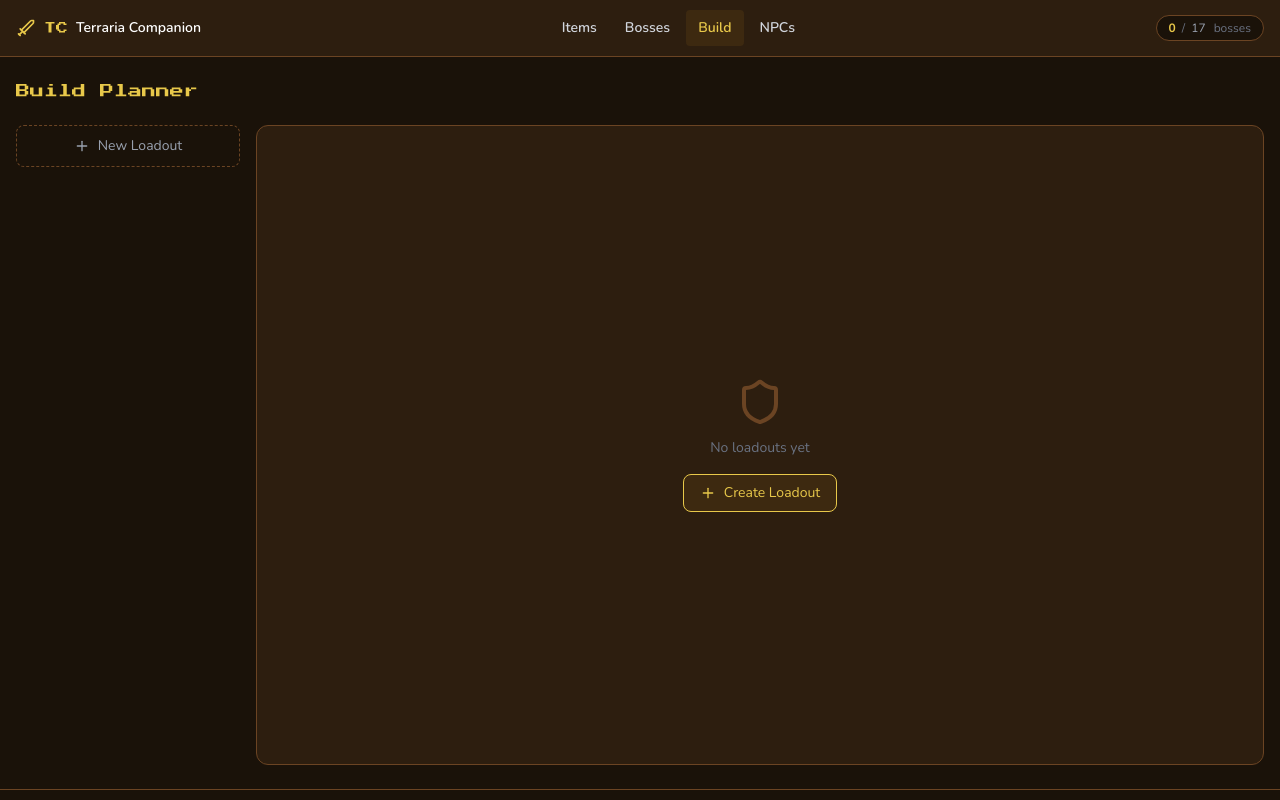
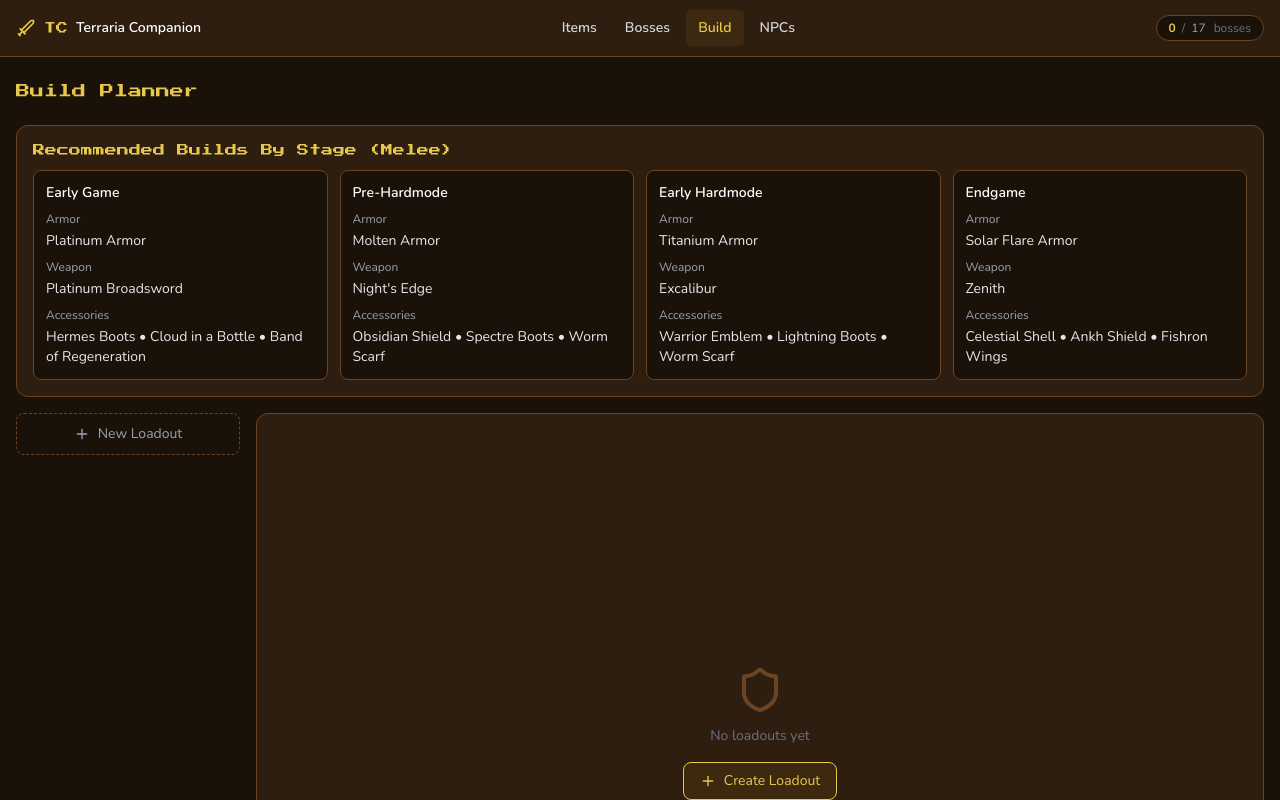
Before and after one commit to NobleStripes/Terraria-Companion, a React (Vite) app: page /build in a window 1280 px wide. Shown: the top 800 px of the page. Built offline with nearby package versions, Linux system fonts and the light colour scheme.

Commit message:
feat: replace BuildPlanner with BuildStages and update Home description for build recommendations

```diff
--- a/src/App.tsx
+++ b/src/App.tsx
@@ -6,7 +6,7 @@
 const Home = lazy(() => import('@/pages/Home'))
 const ItemLookup = lazy(() => import('@/pages/ItemLookup'))
 const BossTracker = lazy(() => import('@/pages/BossTracker'))
-const BuildPlanner = lazy(() => import('@/pages/BuildPlanner'))
+const BuildStages = lazy(() => import('@/pages/BuildStages'))
 const NpcGuide = lazy(() => import('@/pages/NpcGuide'))
 
 function Layout() {
@@ -45,7 +45,7 @@
       { path: 'items/:itemId', element: <ItemLookup /> },
       { path: 'bosses', element: <BossTracker /> },
       { path: 'bosses/:bossId', element: <BossTracker /> },
-      { path: 'build', element: <BuildPlanner /> },
+      { path: 'build', element: <BuildStages /> },
       { path: 'npcs', element: <NpcGuide /> },
       { path: 'npcs/:npcId', element: <NpcGuide /> },
     ],
--- a/src/pages/BuildPlanner.tsx
+++ b/src/pages/BuildStages.tsx
@@ -23,6 +23,120 @@
   armor: ['armor'],
   weapon: ['weapon'],
   accessory: ['accessory'],
+}
+
+interface StageRecommendation {
+  stage: string
+  armor: string
+  weapon: string
+  accessories: string[]
+}
+
+const stagedBuilds: Record<BuildClass, StageRecommendation[]> = {
+  melee: [
+    {
+      stage: 'Early Game',
+      armor: 'Platinum Armor',
+      weapon: 'Platinum Broadsword',
+      accessories: ['Hermes Boots', 'Cloud in a Bottle', 'Band of Regeneration'],
+    },
+    {
+      stage: 'Pre-Hardmode',
+      armor: 'Molten Armor',
+      weapon: "Night's Edge",
+      accessories: ['Obsidian Shield', 'Spectre Boots', 'Worm Scarf'],
+    },
+    {
+      stage: 'Early Hardmode',
+      armor: 'Titanium Armor',
+      weapon: 'Excalibur',
+      accessories: ['Warrior Emblem', 'Lightning Boots', 'Worm Scarf'],
+    },
+    {
+      stage: 'Endgame',
+      armor: 'Solar Flare Armor',
+      weapon: 'Zenith',
+      accessories: ['Celestial Shell', 'Ankh Shield', 'Fishron Wings'],
+    },
+  ],
+  ranged: [
+    {
+      stage: 'Early Game',
+      armor: 'Gold Armor',
+      weapon: 'Platinum Bow',
+      accessories: ['Hermes Boots', 'Lucky Horseshoe', 'Cloud in a Bottle'],
+    },
+    {
+      stage: 'Pre-Hardmode',
+      armor: 'Necro Armor',
+      weapon: 'Minishark',
+      accessories: ['Shark Tooth Necklace', 'Spectre Boots', 'Obsidian Shield'],
+    },
+    {
+      stage: 'Early Hardmode',
+      armor: 'Hallowed Armor',
+      weapon: 'Daedalus Stormbow',
+      accessories: ['Ranger Emblem', 'Lightning Boots', 'Wings'],
+    },
+    {
+      stage: 'Endgame',
+      armor: 'Vortex Armor',
+      weapon: 'Phantasm',
+      accessories: ['Celestial Shell', 'Ankh Shield', 'Fishron Wings'],
+    },
+  ],
+  magic: [
+    {
+      stage: 'Early Game',
+      armor: 'Jungle Armor',
+      weapon: 'Space Gun',
+      accessories: ['Band of Regeneration', 'Cloud in a Bottle', 'Hermes Boots'],
+    },
+    {
+      stage: 'Pre-Hardmode',
+      armor: 'Jungle Armor',
+      weapon: 'Water Bolt',
+      accessories: ['Mana Flower', 'Spectre Boots', 'Obsidian Shield'],
+    },
+    {
+      stage: 'Early Hardmode',
+      armor: 'Titanium Armor',
+      weapon: 'Golden Shower',
+      accessories: ['Sorcerer Emblem', 'Lightning Boots', 'Wings'],
+    },
+    {
+      stage: 'Endgame',
+      armor: 'Nebula Armor',
+      weapon: 'Last Prism',
+      accessories: ['Celestial Shell', 'Ankh Shield', 'Fishron Wings'],
+    },
+  ],
+  summoner: [
+    {
+      stage: 'Early Game',
+      armor: 'Bee Armor',
+      weapon: 'Imp Staff',
+      accessories: ['Hermes Boots', 'Cloud in a Bottle', 'Band of Regeneration'],
+    },
+    {
+      stage: 'Pre-Hardmode',
+      armor: 'Bee Armor',
+      weapon: 'Imp Staff',
+      accessories: ['Feral Claws', 'Spectre Boots', 'Obsidian Shield'],
+    },
+    {
+      stage: 'Early Hardmode',
+      armor: 'Spider Armor',
+      weapon: 'Spider Staff',
+      accessories: ['Summoner Emblem', 'Lightning Boots', 'Wings'],
+    },
+    {
+      stage: 'Endgame',
+      armor: 'Stardust Armor',
+      weapon: 'Stardust Dragon Staff',
+      accessories: ['Papyrus Scarab', 'Necromantic Scroll', 'Fishron Wings'],
+    },
+  ],
 }
 
 interface ItemPickerModalProps {
@@ -254,10 +368,11 @@
   )
 }
 
-export default function BuildPlanner() {
+export default function BuildStages() {
   const { loadouts, activeLoadoutId, addLoadout, removeLoadout, setActive, duplicateLoadout } = useBuildStore()
   const activeLoadout = loadouts.find((l) => l.id === activeLoadoutId)
   const [confirmDelete, setConfirmDelete] = useState<string | null>(null)
+  const selectedClass: BuildClass = activeLoadout?.class ?? 'melee'
 
   function createNew() {
     addLoadout({
@@ -270,6 +385,23 @@
   return (
     <div className="max-w-7xl mx-auto px-4 py-6">
       <h1 className="font-pixel text-terra-gold text-sm mb-6">Build Planner</h1>
+
+      <div className="mb-4 bg-terra-surface border border-terra-border rounded-xl p-4">
+        <h2 className="text-terra-gold text-xs font-pixel mb-3">Recommended Builds By Stage ({classConfig[selectedClass].label})</h2>
+        <div className="grid grid-cols-1 md:grid-cols-2 xl:grid-cols-4 gap-3">
+          {stagedBuilds[selectedClass].map((entry) => (
+            <div key={entry.stage} className="bg-terra-bg border border-terra-border rounded-lg p-3">
+              <h3 className="text-sm font-semibold text-white mb-2">{entry.stage}</h3>
+              <p className="text-xs text-gray-400 mb-1">Armor</p>
+              <p className="text-sm text-gray-200 mb-2">{entry.armor}</p>
+              <p className="text-xs text-gray-400 mb-1">Weapon</p>
+              <p className="text-sm text-gray-200 mb-2">{entry.weapon}</p>
+              <p className="text-xs text-gray-400 mb-1">Accessories</p>
+              <p className="text-sm text-gray-200">{entry.accessories.join(' • ')}</p>
+            </div>
+          ))}
+        </div>
+      </div>
 
       <div className="flex flex-col md:flex-row gap-4 h-[calc(100vh-160px)]">
         {/* Sidebar */}
--- a/src/pages/Home.tsx
+++ b/src/pages/Home.tsx
@@ -21,7 +21,7 @@
     to: '/build',
     icon: Shield,
     title: 'Build Planner',
-    description: 'Plan armor, weapons, and accessories for any class.',
+    description: 'View recommended builds by progression stage and class.',
     color: 'text-terra-green',
   },
   {
```
